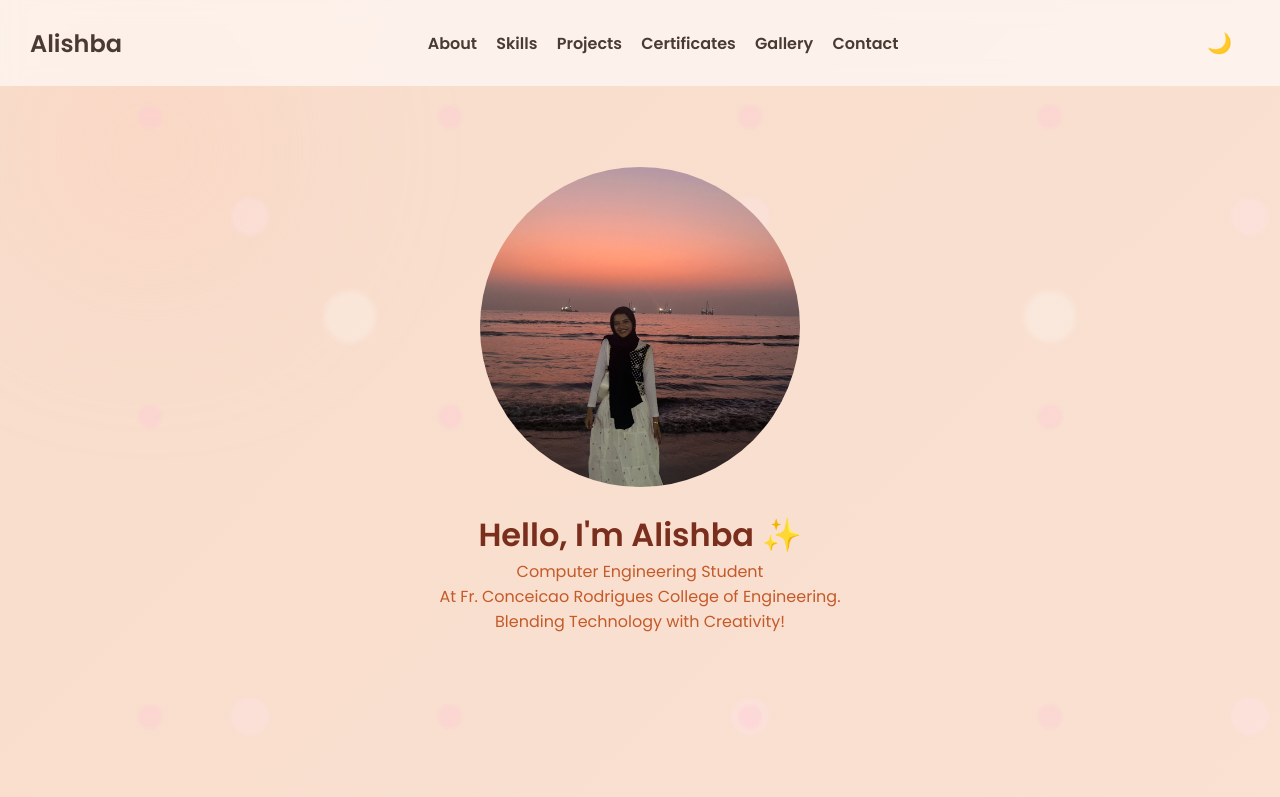
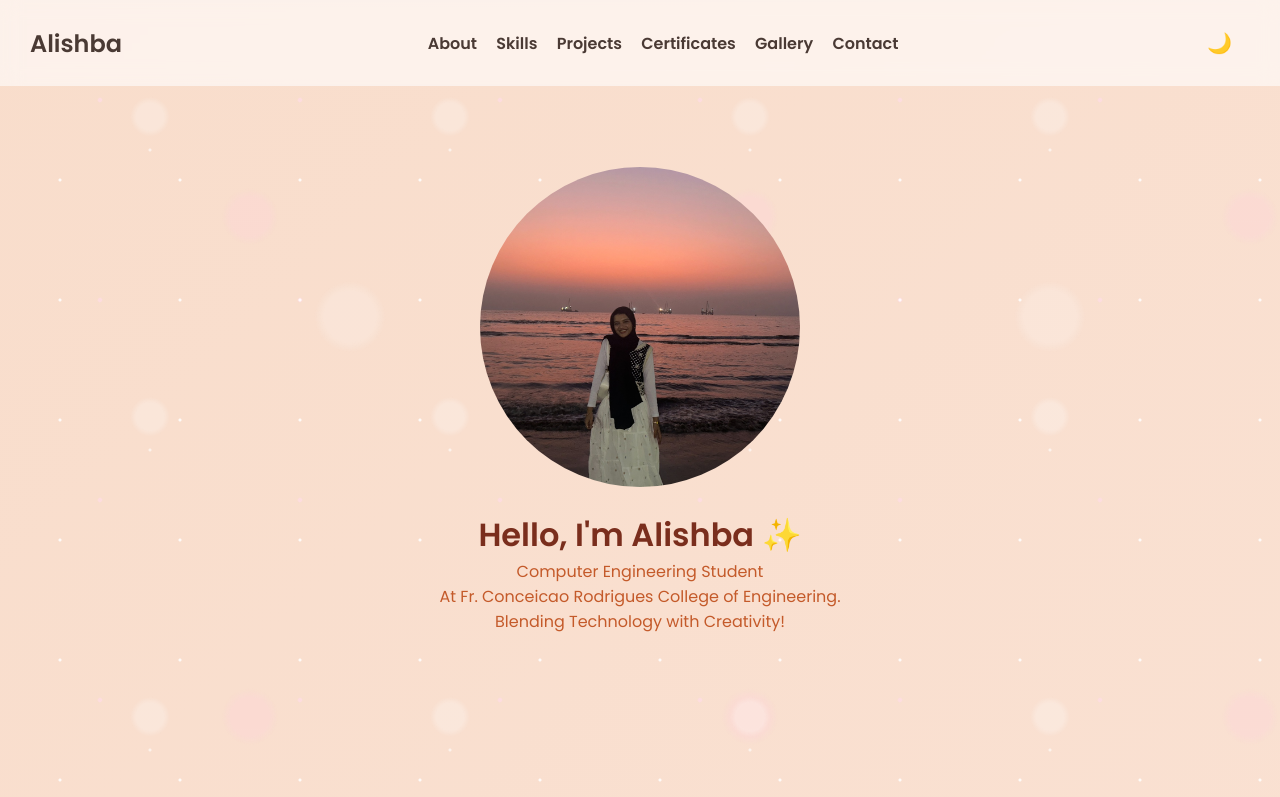
Before and after one commit to alishba2105/portfoliowebsite, a plain HTML site: page index.html in a window 1280 px wide. Shown: the top 797 px of the page. Drawn offline with Linux system fonts and the light colour scheme.

Commit message:
Update style.css

```diff
--- a/style.css
+++ b/style.css
@@ -406,33 +406,8 @@ a.button:hover {
   transform: scale(1.05);
   box-shadow: 0 0 15px rgba(255, 180, 150, 0.6);
 }
-body::before {
-  content: "";
-  position: fixed;
-  top: -100px;
-  left: -100px;
-  width: 300px;
-  height: 300px;
-  background: rgba(255, 200, 180, 0.25);
-  border-radius: 50%;
-  filter: blur(80px);
-  animation: floatBlob 12s ease-in-out infinite;
-  z-index: -1;
-}
-
-@keyframes floatBlob {
-  0% {
-    transform: translate(0, 0);
-  }
-  50% {
-    transform: translate(80px, 60px);
-  }
-  100% {
-    transform: translate(0, 0);
-  }
-}
 /* =====================================
-   DREAMY PASTEL BUBBLES + SPARKLES
+   FINAL STARS + BUBBLES (VISIBLE)
    ===================================== */
 
 body {
@@ -440,51 +415,48 @@ body {
   overflow-x: hidden;
 }
 
-/* Sparkling stars */
+/* Stars */
 body::before {
   content: "";
   position: fixed;
   inset: 0;
   background-image:
-    radial-gradient(circle, rgba(255,255,255,0.9) 1px, transparent 2px),
-    radial-gradient(circle, rgba(255,220,230,0.8) 1.5px, transparent 3px),
+    radial-gradient(circle, rgba(255,255,255,0.85) 1px, transparent 2px),
+    radial-gradient(circle, rgba(255,220,230,0.7) 1.5px, transparent 3px),
     radial-gradient(circle, rgba(255,255,255,0.6) 1px, transparent 2px);
   background-size: 120px 120px, 200px 200px, 300px 300px;
-  animation: sparkle 5s ease-in-out infinite alternate;
+  animation: twinkle 5s ease-in-out infinite alternate;
   pointer-events: none;
-  z-index: -1;
+  z-index: 1;
 }
 
-/* Floating pastel bubbles */
+/* Bubbles */
 body::after {
   content: "";
   position: fixed;
   inset: 0;
   background-image:
-    radial-gradient(circle, rgba(255,200,215,0.35) 10px, transparent 14px),
-    radial-gradient(circle, rgba(255,230,240,0.3) 16px, transparent 22px),
-    radial-gradient(circle, rgba(255,255,255,0.25) 22px, transparent 30px);
+    radial-gradient(circle, rgba(255,255,255,0.25) 14px, transparent 20px),
+    radial-gradient(circle, rgba(255,210,220,0.3) 20px, transparent 28px),
+    radial-gradient(circle, rgba(255,255,255,0.2) 26px, transparent 36px);
   background-size: 300px 300px, 500px 500px, 700px 700px;
   animation: floatUp 90s linear infinite;
   pointer-events: none;
-  z-index: -1;
+  z-index: 1;
 }
 
-/* Animations */
-@keyframes sparkle {
-  0% {
-    opacity: 0.4;
-  }
-  100% {
-    opacity: 1;
-  }
+/* Keep content above animation */
+body > * {
+  position: relative;
+  z-index: 2;
+}
+
+@keyframes twinkle {
+  from { opacity: 0.4; }
+  to   { opacity: 1; }
 }
 
 @keyframes floatUp {
-  from {
-    transform: translateY(0);
-  }
-  to {
-    transform: translateY(-600px);
-  }
+  from { transform: translateY(0); }
+  to   { transform: translateY(-600px); }
 }
```
